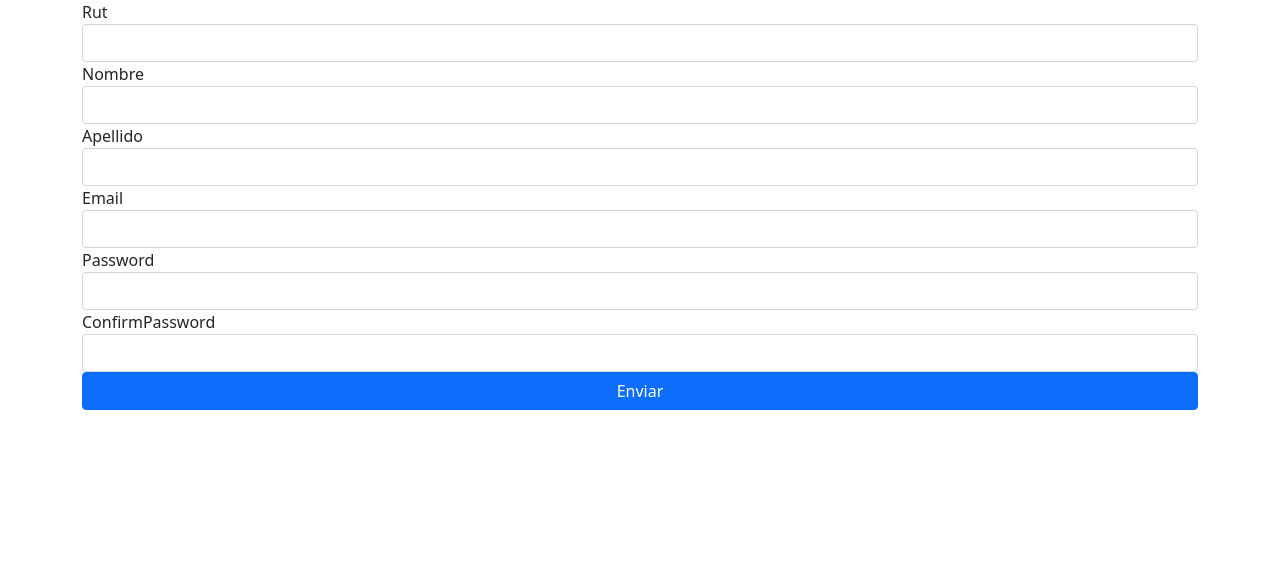
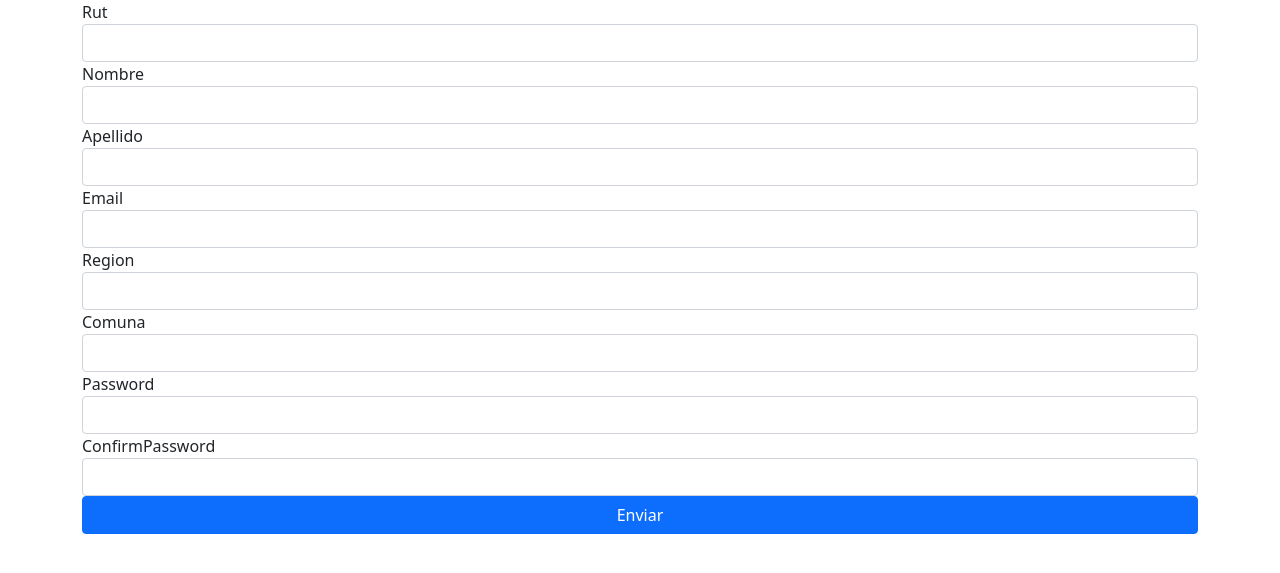
Before and after one commit to jvillarroelp/TIS_E-Learning_Project, a PHP site: page /register in a window 1280 px wide. Shown: the top 573 px of the page. Run offline with PHP 8.4, Linux system fonts and the light colour scheme; data that the repository does not hold is empty; some libraries are stand-ins or nearby versions.

```diff
--- a/app/migrations/m0001_initial.php
+++ b/app/migrations/m0001_initial.php
@@ -18,6 +18,8 @@ class m0001_initial
             nombre VARCHAR(255) NOT NULL,
             apellido VARCHAR(255) NOT NULL,
             email VARCHAR(255) NOT NULL,
+            region VARCHAR(255) NOT NULL,
+            comuna VARCHAR(255) NOT NULL,
             password VARCHAR(255) NOT NULL,
             status TINYINT NOT NULL,
             created_at TIMESTAMP DEFAULT CURRENT_TIMESTAMP
--- a/app/models/User.php
+++ b/app/models/User.php
@@ -17,6 +17,8 @@ class User extends DbModel
     public string $nombre = '';
     public string $apellido = '';
     public string $email = '';
+    public string $region = '';
+    public string $comuna = '';
     public string $password = '';
     public string $confirmPassword = '';
 
@@ -45,6 +47,6 @@ class User extends DbModel
     }
     public function attributes(): array
     {
-        return ['rut', 'nombre', 'apellido', 'email', 'password'];
+        return ['rut', 'nombre', 'apellido', 'email','region','comuna', 'password',];
     }
 }
--- a/app/views/register.php
+++ b/app/views/register.php
@@ -4,6 +4,8 @@
 <?php echo $form->field($model, 'nombre') ?>
 <?php echo $form->field($model, 'apellido') ?>
 <?php echo $form->field($model, 'email') ?>
+<?php echo $form->field($model, 'region') ?>
+<?php echo $form->field($model, 'comuna') ?>
 <?php echo $form->field($model, 'password')->passwordField() ?>
 <?php echo $form->field($model, 'confirmPassword')->passwordField() ?>
 
```
